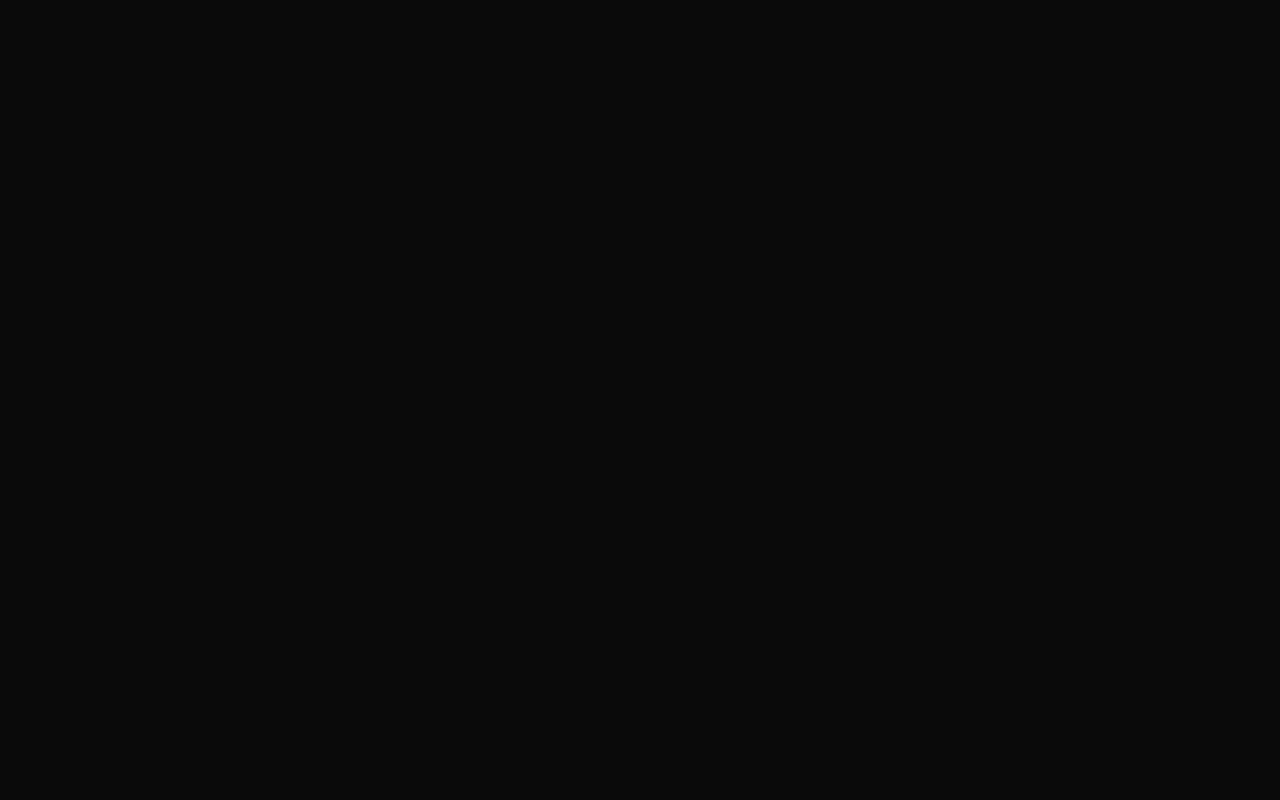
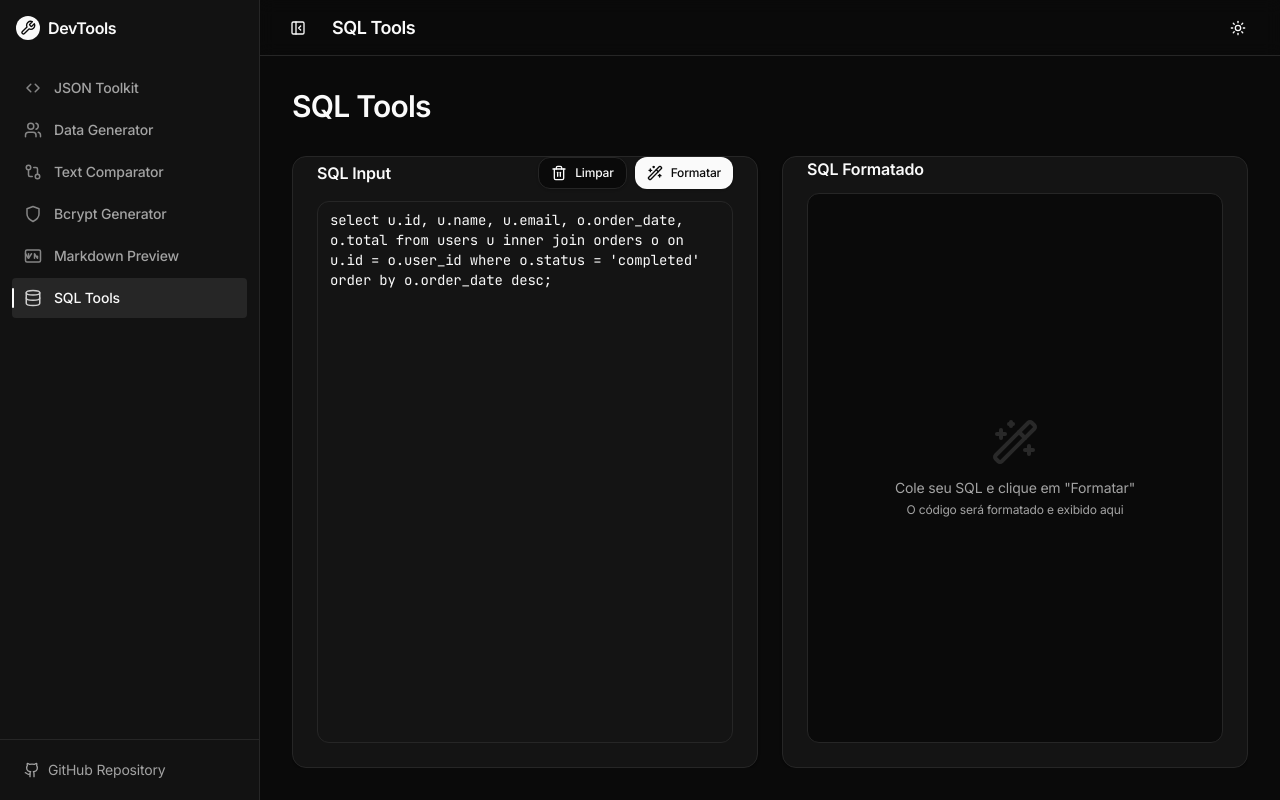
Before and after one commit to mariombn/devtools, a React (Vite) app: page /sql in a window 1280 px wide. Before the commit this address had no page. Built offline with nearby package versions, Linux system fonts and the light colour scheme.

Commit message:
SQL Tools

```diff
--- a/package.json
+++ b/package.json
@@ -28,6 +28,7 @@
     "react-router-dom": "^7.12.0",
     "react-syntax-highlighter": "^16.1.0",
     "remark-gfm": "^4.0.1",
+    "sql-formatter": "^15.7.0",
     "tailwind-merge": "^2.6.0"
   },
   "devDependencies": {
--- a/src/App.tsx
+++ b/src/App.tsx
@@ -5,6 +5,7 @@ import { DataGenerator } from '@/pages/DataGenerator'
 import { TextComparator } from '@/pages/TextComparator'
 import { BcryptGenerator } from '@/pages/BcryptGenerator'
 import { MarkdownPreview } from '@/pages/MarkdownPreview'
+import { SqlTools } from '@/pages/SqlTools'
 
 function App() {
   return (
@@ -51,6 +52,14 @@ function App() {
             </MainLayout>
           }
         />
+        <Route
+          path="/sql"
+          element={
+            <MainLayout title="SQL Tools" fullWidth>
+              <SqlTools />
+            </MainLayout>
+          }
+        />
       </Routes>
     </Router>
   )
--- a/src/components/Layout/Sidebar.tsx
+++ b/src/components/Layout/Sidebar.tsx
@@ -18,6 +18,8 @@ import { ShieldCheckIcon } from '@/components/icons/ShieldCheckIcon'
 import type { ShieldCheckIconHandle } from '@/components/icons/ShieldCheckIcon'
 import { MarkdownIcon } from '@/components/icons/MarkdownIcon'
 import type { MarkdownIconHandle } from '@/components/icons/MarkdownIcon'
+import { DatabaseIcon } from '@/components/icons/DatabaseIcon'
+import type { DatabaseIconHandle } from '@/components/icons/DatabaseIcon'
 
 const drawerWidth = 260
 const collapsedWidth = 64
@@ -28,6 +30,7 @@ const menuItems = [
   { text: 'Text Comparator', path: '/diff', animatedIcon: 'gitCompare' as const },
   { text: 'Bcrypt Generator', path: '/bcrypt', animatedIcon: 'shieldCheck' as const },
   { text: 'Markdown Preview', path: '/markdown', animatedIcon: 'markdown' as const },
+  { text: 'SQL Tools', path: '/sql', animatedIcon: 'database' as const },
 ] as const
 
 interface SidebarProps {
@@ -44,6 +47,7 @@ export function Sidebar({ mobileOpen, onClose, collapsed = false }: SidebarProps
   const gitCompareIconRef = useRef<GitCompareIconHandle>(null)
   const shieldCheckIconRef = useRef<ShieldCheckIconHandle>(null)
   const markdownIconRef = useRef<MarkdownIconHandle>(null)
+  const databaseIconRef = useRef<DatabaseIconHandle>(null)
 
   const handleNavigation = (path: string) => {
     navigate(path)
@@ -83,6 +87,7 @@ export function Sidebar({ mobileOpen, onClose, collapsed = false }: SidebarProps
             if (animatedType === 'gitCompare') gitCompareIconRef.current?.startAnimation()
             if (animatedType === 'shieldCheck') shieldCheckIconRef.current?.startAnimation()
             if (animatedType === 'markdown') markdownIconRef.current?.startAnimation()
+            if (animatedType === 'database') databaseIconRef.current?.startAnimation()
           }
           const handleMouseLeave = () => {
             if (animatedType === 'chevrons') chevronsIconRef.current?.stopAnimation()
@@ -90,6 +95,7 @@ export function Sidebar({ mobileOpen, onClose, collapsed = false }: SidebarProps
             if (animatedType === 'gitCompare') gitCompareIconRef.current?.stopAnimation()
             if (animatedType === 'shieldCheck') shieldCheckIconRef.current?.stopAnimation()
             if (animatedType === 'markdown') markdownIconRef.current?.stopAnimation()
+            if (animatedType === 'database') databaseIconRef.current?.stopAnimation()
           }
 
           const buttonContent = (
@@ -137,6 +143,12 @@ export function Sidebar({ mobileOpen, onClose, collapsed = false }: SidebarProps
               ) : animatedType === 'markdown' ? (
                 <MarkdownIcon
                   ref={markdownIconRef}
+                  size={18}
+                  className="shrink-0 opacity-80"
+                />
+              ) : animatedType === 'database' ? (
+                <DatabaseIcon
+                  ref={databaseIconRef}
                   size={18}
                   className="shrink-0 opacity-80"
                 />
--- /dev/null
+++ b/src/components/icons/DatabaseIcon.tsx
@@ -0,0 +1,65 @@
+import { forwardRef, useImperativeHandle, useState, useRef } from 'react'
+
+interface DatabaseIconProps {
+  size?: number
+  className?: string
+}
+
+export interface DatabaseIconHandle {
+  startAnimation: () => void
+  stopAnimation: () => void
+}
+
+export const DatabaseIcon = forwardRef<DatabaseIconHandle, DatabaseIconProps>(
+  ({ size = 24, className = '' }, ref) => {
+    const [isAnimating, setIsAnimating] = useState(false)
+    const timeoutRef = useRef<number | undefined>(undefined)
+
+    const startAnimation = () => {
+      if (isAnimating) return
+
+      setIsAnimating(true)
+
+      timeoutRef.current = window.setTimeout(() => {
+        setIsAnimating(false)
+      }, 600)
+    }
+
+    const stopAnimation = () => {
+      if (timeoutRef.current) {
+        clearTimeout(timeoutRef.current)
+      }
+      setIsAnimating(false)
+    }
+
+    useImperativeHandle(ref, () => ({
+      startAnimation,
+      stopAnimation,
+    }))
+
+    return (
+      <svg
+        xmlns="http://www.w3.org/2000/svg"
+        width={size}
+        height={size}
+        viewBox="0 0 24 24"
+        fill="none"
+        stroke="currentColor"
+        strokeWidth="2"
+        strokeLinecap="round"
+        strokeLinejoin="round"
+        className={className}
+        style={{
+          transition: 'transform 0.2s ease-in-out',
+          transform: isAnimating ? 'scale(1.1)' : 'scale(1)',
+        }}
+      >
+        <ellipse cx="12" cy="5" rx="9" ry="3" />
+        <path d="M3 5v14c0 1.66 4.03 3 9 3s9-1.34 9-3V5" />
+        <path d="M3 12c0 1.66 4.03 3 9 3s9-1.34 9-3" />
+      </svg>
+    )
+  }
+)
+
+DatabaseIcon.displayName = 'DatabaseIcon'
--- /dev/null
+++ b/src/pages/SqlTools/index.tsx
@@ -0,0 +1,132 @@
+import { useState } from 'react'
+import { format } from 'sql-formatter'
+import { Prism as SyntaxHighlighter } from 'react-syntax-highlighter'
+import { vscDarkPlus, vs } from 'react-syntax-highlighter/dist/esm/styles/prism'
+import { PageTitle } from '@/components/Common/PageTitle'
+import { Card, CardContent } from '@/components/ui/card'
+import { Button } from '@/components/ui/button'
+import { Textarea } from '@/components/ui/textarea'
+import { useLocalStorage } from '@/hooks/useLocalStorage'
+import { Wand2, Trash2 } from 'lucide-react'
+import { CopyButton } from '@/components/Common/CopyButton'
+
+const defaultSQL = `select u.id, u.name, u.email, o.order_date, o.total from users u inner join orders o on u.id = o.user_id where o.status = 'completed' order by o.order_date desc;`
+
+export function SqlTools() {
+  const [inputSQL, setInputSQL] = useLocalStorage('sql-input', defaultSQL)
+  const [formattedSQL, setFormattedSQL] = useState('')
+  const [error, setError] = useState('')
+  const isDark = document.documentElement.classList.contains('dark')
+
+  const handleFormat = () => {
+    try {
+      setError('')
+      const formatted = format(inputSQL, {
+        language: 'sql',
+        tabWidth: 2,
+        keywordCase: 'lower',
+        linesBetweenQueries: 2,
+      })
+      setFormattedSQL(formatted)
+    } catch (err) {
+      setError(err instanceof Error ? err.message : 'Erro ao formatar SQL')
+      setFormattedSQL('')
+    }
+  }
+
+  const handleClear = () => {
+    setInputSQL('')
+    setFormattedSQL('')
+    setError('')
+  }
+
+  return (
+    <div className="flex size-full flex-col overflow-hidden">
+      <PageTitle>SQL Tools</PageTitle>
+
+      <div className="flex flex-1 gap-6 overflow-hidden">
+        {/* Input */}
+        <Card className="flex w-1/2 flex-col overflow-hidden">
+          <CardContent className="flex flex-1 flex-col gap-3 p-6">
+            <div className="flex items-center justify-between">
+              <h3 className="text-base font-semibold text-foreground">SQL Input</h3>
+              <div className="flex gap-2">
+                <Button
+                  variant="outline"
+                  size="sm"
+                  onClick={handleClear}
+                  className="gap-2"
+                >
+                  <Trash2 className="size-4" />
+                  Limpar
+                </Button>
+                <Button
+                  onClick={handleFormat}
+                  size="sm"
+                  className="gap-2"
+                >
+                  <Wand2 className="size-4" />
+                  Formatar
+                </Button>
+              </div>
+            </div>
+
+            <Textarea
+              value={inputSQL}
+              onChange={(e) => setInputSQL(e.target.value)}
+              placeholder="Cole seu SQL aqui para formatar..."
+              className="flex-1 resize-none font-mono text-sm"
+            />
+
+            {error && (
+              <div className="rounded-lg border border-destructive/50 bg-destructive/10 p-3 text-sm text-destructive">
+                {error}
+              </div>
+            )}
+          </CardContent>
+        </Card>
+
+        {/* Output */}
+        <Card className="flex w-1/2 flex-col overflow-hidden">
+          <CardContent className="flex flex-1 flex-col gap-3 p-6">
+            <div className="flex items-center justify-between">
+              <h3 className="text-base font-semibold text-foreground">SQL Formatado</h3>
+              {formattedSQL && (
+                <CopyButton text={formattedSQL} />
+              )}
+            </div>
+
+            <div className="flex-1 overflow-auto rounded-lg border border-border bg-background">
+              {formattedSQL ? (
+                <SyntaxHighlighter
+                  // eslint-disable-next-line @typescript-eslint/no-explicit-any
+                  style={(isDark ? vscDarkPlus : vs) as any}
+                  language="sql"
+                  PreTag="div"
+                  customStyle={{
+                    margin: 0,
+                    height: '100%',
+                    padding: '1.5rem',
+                    fontSize: '0.875rem',
+                    background: 'transparent',
+                  }}
+                  showLineNumbers
+                >
+                  {formattedSQL}
+                </SyntaxHighlighter>
+              ) : (
+                <div className="flex size-full items-center justify-center p-8 text-center text-sm text-muted-foreground">
+                  <div>
+                    <Wand2 className="mx-auto mb-3 size-12 opacity-20" />
+                    <p>Cole seu SQL e clique em "Formatar"</p>
+                    <p className="mt-1 text-xs">O código será formatado e exibido aqui</p>
+                  </div>
+                </div>
+              )}
+            </div>
+          </CardContent>
+        </Card>
+      </div>
+    </div>
+  )
+}
```
Also changed, not shown: 1 other file (tests, documents, lock files or other folders).
